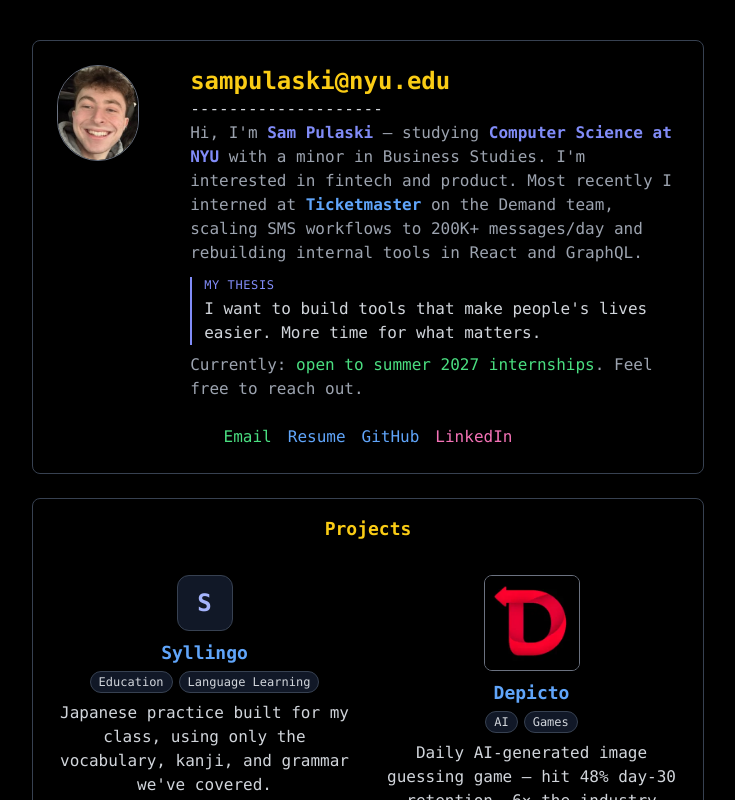
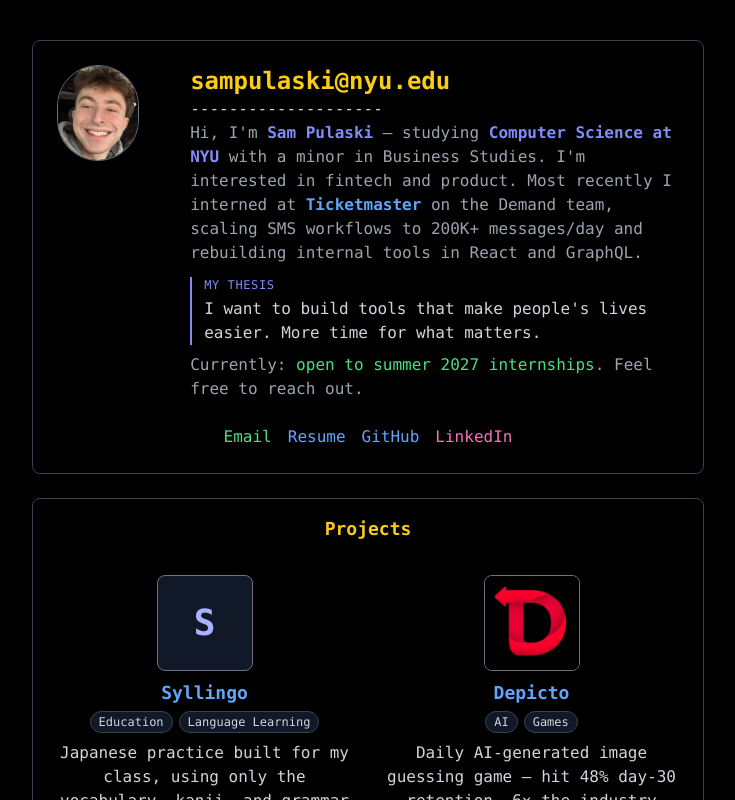
Before and after one commit to freesampul/sampul, a React (Create React App) app: page / in a window 1280 px wide. Shown: the top 800 px of the page, without its empty margins (272-1007 px from the left). Built offline with nearby package versions, Linux system fonts and the light colour scheme.

Commit message:
Match Syllingo icon dimensions to other projects

```diff
--- a/src/main.jsx
+++ b/src/main.jsx
@@ -114,7 +114,7 @@
                   />
                 )}
                 {project.monogram && (
-                  <div aria-hidden="true" className="w-14 h-14 rounded-xl border border-gray-700 bg-gray-900 mb-2 flex items-center justify-center text-2xl font-semibold text-indigo-300">
+                  <div aria-hidden="true" className="w-24 h-24 rounded-lg border border-gray-500 bg-gray-900 mb-2 flex items-center justify-center text-4xl font-semibold text-indigo-300">
                     {project.monogram}
                   </div>
                 )}
```
